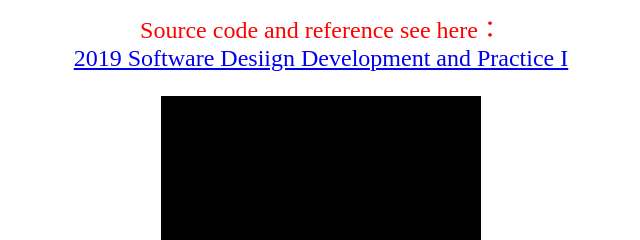
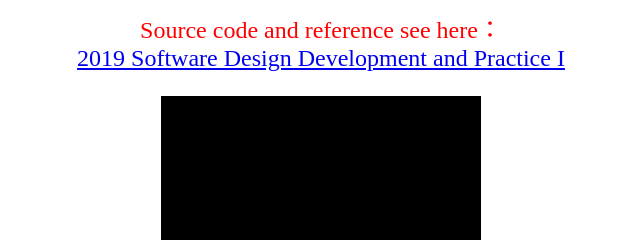
Before and after one commit to BilibiliWan/BilibiliWan.github.io, a plain HTML site: page index.html in a window 1280 px wide. Shown: the top 240 px of the page, 319-959 px from the left. Drawn offline with Linux system fonts and the light colour scheme; no server answers.

Commit message:
Update index.html

```diff
--- a/index.html
+++ b/index.html
@@ -34,7 +34,7 @@
 
 		<p style="text-align:center; margin-top:10px; font-size:24px; color: red;">
 			Source code and reference see here：<br/>
-			<a href="https://github.com/BilibiliWan/BilibiliWan.github.io" >2019 Software Desiign Development and Practice I</a>
+			<a href="https://github.com/BilibiliWan/BilibiliWan.github.io" >2019 Software Design Development and Practice I</a>
 		</p>
 
 		<script src="js/game.js"></script>
```
